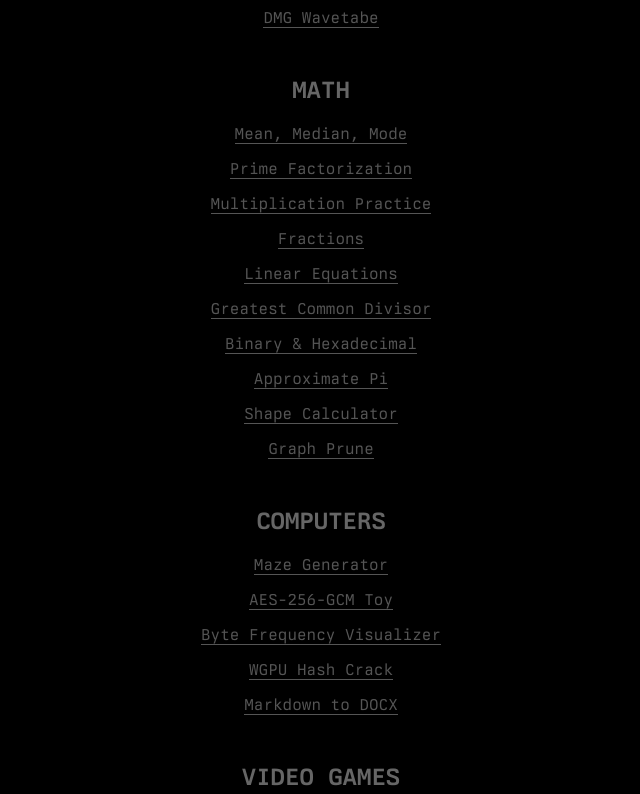
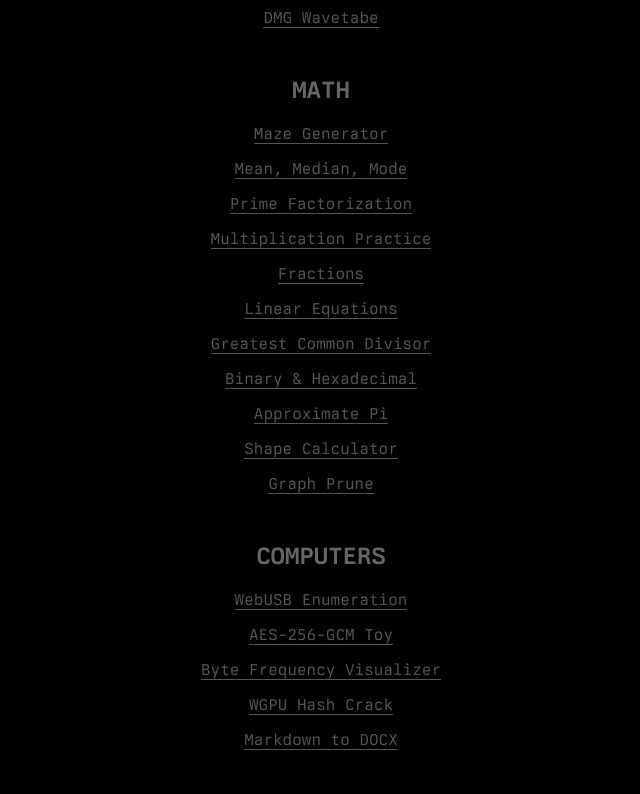
Before and after one commit to noctonic/noctonic.github.io, a plain HTML site: page index.html in a window 1280 px wide. Shown: the part 680-1474 px from the top of the page, without its empty margins (319-959 px from the left). Drawn offline with Linux system fonts and the light colour scheme.

Commit message:
Update index.html

```diff
--- a/index.html
+++ b/index.html
@@ -51,6 +51,7 @@
   <p><a href="chord-finder.html">Diatonic Chord Finder</a></p>
   <p><a href="dmg-chan3.html">DMG Wavetabe</a></p>
   <h2>MATH</h2>
+  <p><a href="maze.html">Maze Generator</a></p>
   <p><a href="simple_stats.html">Mean, Median, Mode</a></p>
   <p><a href="primefactors.html">Prime Factorization</a></p>
   <p><a href="multiplication.html">Multiplication Practice</a></p>
@@ -62,7 +63,7 @@
   <p><a href="geometry_shapes.html">Shape Calculator</a></p>
   <p><a href="graph_prune.html">Graph Prune</a></p>
   <h2>COMPUTERS</h2>
-  <p><a href="maze.html">Maze Generator</a></p>
+  <p><a href="webusb.html">WebUSB Enumeration</a></p>
   <p><a href="./aes/encryption_toy.html">AES-256-GCM Toy</a></p>
   <p><a href="byte_distribution.html">Byte Frequency Visualizer</a></p>
   <p><a href="webgpucat.html">WGPU Hash Crack</a></p>
```
